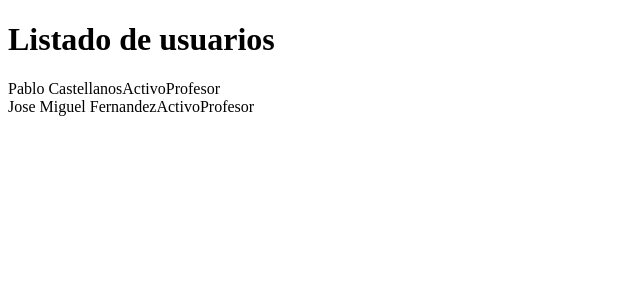
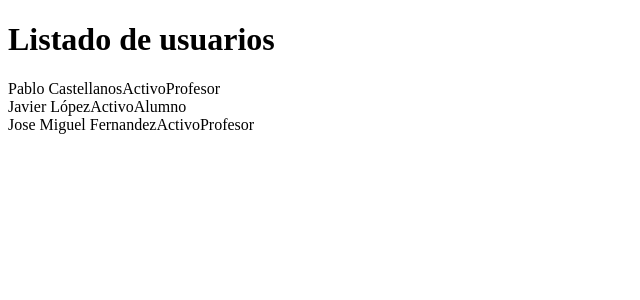
Before and after one commit to AngelGris76/learnthis-cap7, a React (Vite) app: page / in a window 1280 px wide. Shown: the top 300 px of the page, without its empty margins (0-640 px from the left). Built offline with nearby package versions, Linux system fonts and the light colour scheme.

Commit message:
capitulo 4.4

```diff
--- a/src/main.jsx
+++ b/src/main.jsx
@@ -1,27 +1,42 @@
 import ReactDOM from 'react-dom';
 // import App from './App';
 
-const Title = () => {
-  return <h1>Listado de usuarios</h1>;
+const USERS = [
+  { name: 'Pablo Castellanos', active: 'Activo', role: 'Profesor' },
+  { name: 'Javier López', active: 'Activo', role: 'Alumno' },
+  { name: 'Jose Miguel Fernandez', active: 'Activo', role: 'Profesor' },
+];
+
+const Title = ({ children }) => {
+  return <h1>{children}</h1>;
 };
 
-const User = (props) => {
+const User = ({ name, active, role }) => {
   return (
     <div className='user'>
-      <span className='name'>{props.name}</span>
-      <span className='active'>{props.active}</span>
-      <span className='role'>{props.role}</span>
+      <span className='name'>{name}</span>
+      <span className='active'>{active}</span>
+      <span className='role'>{role}</span>
+    </div>
+  );
+};
+
+const List = ({ users, children }) => {
+  const usersRendered = users.map((user) => <User key={user.name} {...user} />);
+
+  return (
+    <div className='list'>
+      {children}
+      {usersRendered}
     </div>
   );
 };
 
 const App = () => {
   return (
-    <div className='list'>
-      <Title />
-      <User name='Pablo Castellanos' active='Activo' role='Profesor' />
-      <User name='Jose Miguel Fernandez' active='Activo' role='Profesor' />
-    </div>
+    <List users={USERS}>
+      <Title>Listado de usuarios</Title>
+    </List>
   );
 };
 
```
